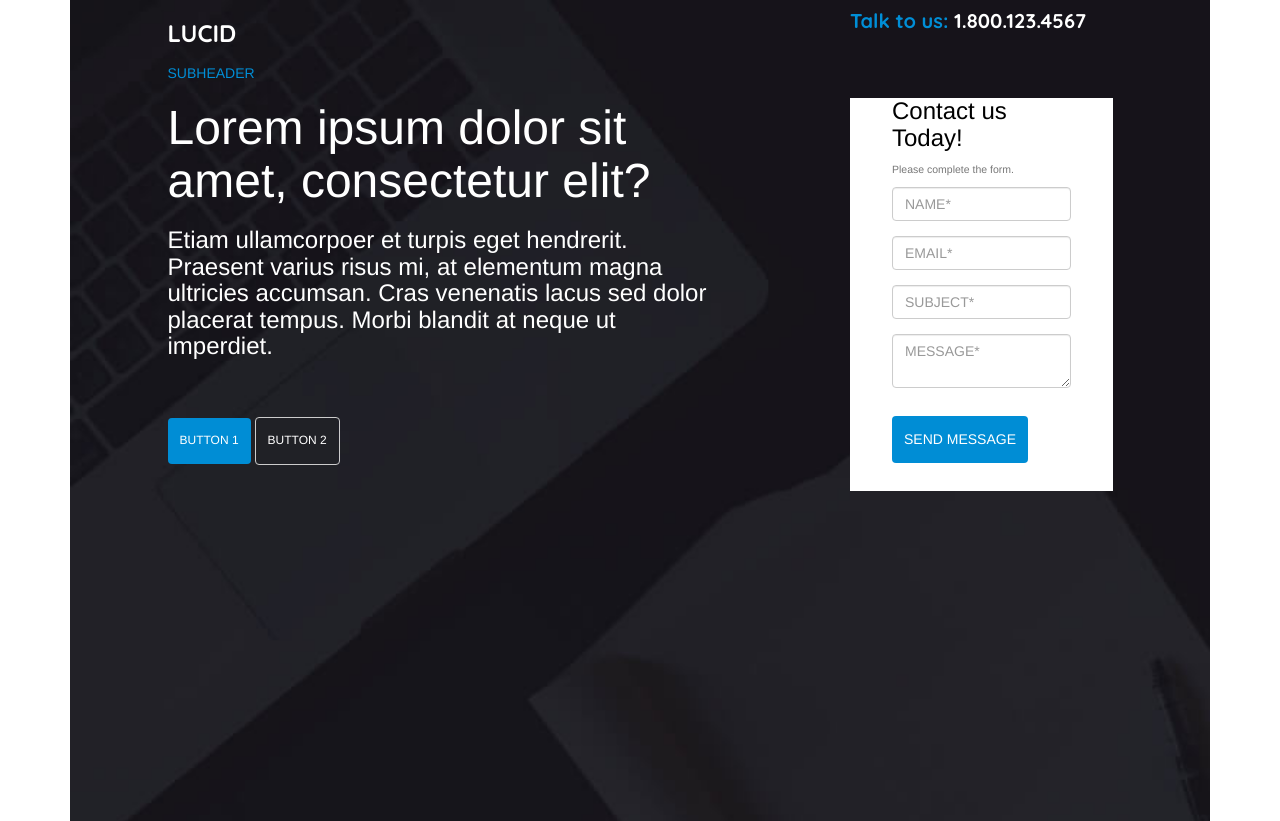
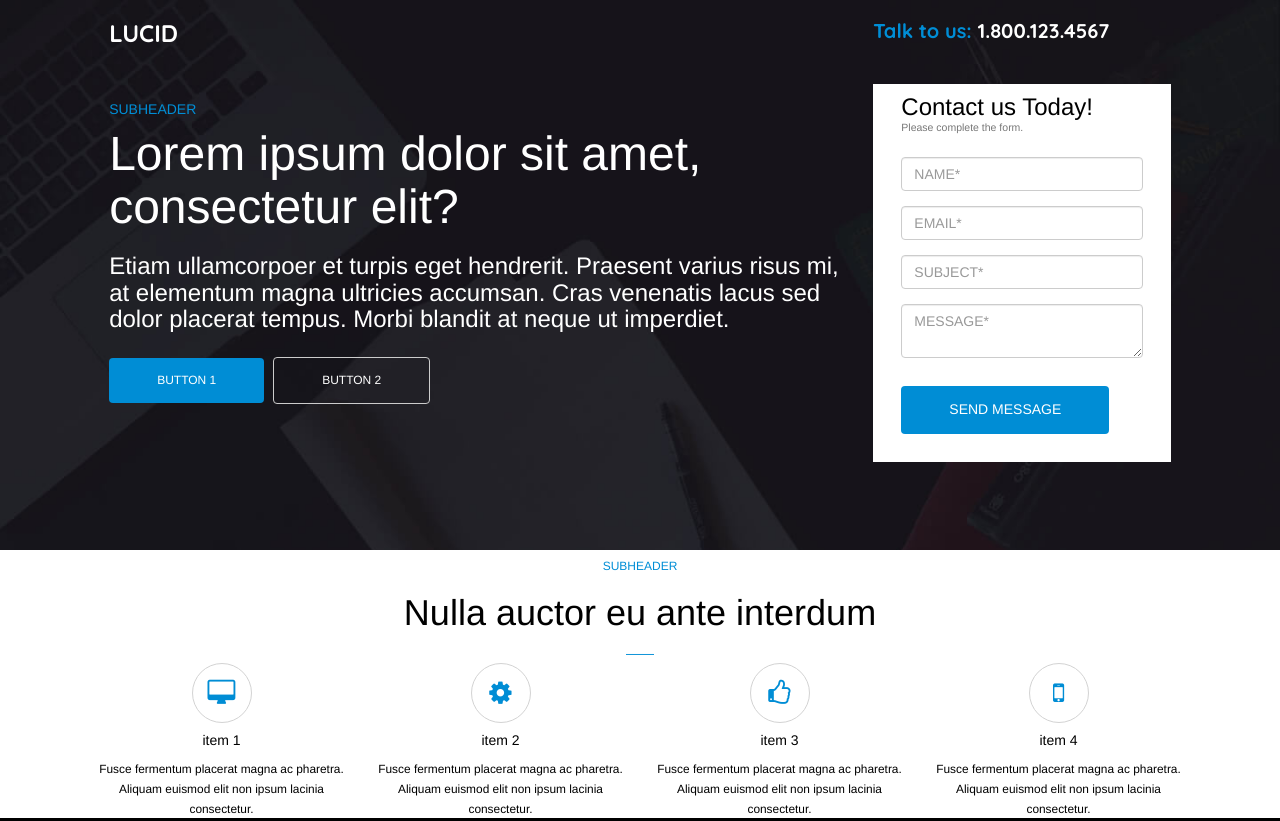
Before and after one commit to jaroot32/MechanixSite, a website: page index.html in a window 1280 px wide. Shown: the top 821 px of the page. Drawn offline with nearby package versions, Linux system fonts and the light colour scheme.

Commit message:
update: layout updated

```diff
--- a/css/styles.css
+++ b/css/styles.css
@@ -20,10 +20,14 @@ body {
 .phonenumber {
 	color: #fff;
 }
+.subheader {
+	padding-top: 36px;
+}
 .sub {
 	color: #008ED6;
 }
 .mega {
+	margin-top: 1px;
 	font-size: 48px;
 }
 .button1 {
@@ -35,8 +39,17 @@ body {
 	background-color: transparent;
 	color: #fff;
 }
+button.btn.btn-default.button2 {
+	margin-left: 5px;
+}
+button.btn.btn-default.button1 h6 {
+	padding: 0 36px 0 36px;
+}
+button.btn.btn-default.button2 h6 {
+	padding: 0 36px 0 36px;
+}
 .buttongroup {
-	padding-top: 48px;
+	margin-top: 24px;
 }
 .laptop-image {
 	max-width: 100%;
@@ -52,8 +65,20 @@ form {
 	background-color: #fff;
 	color: #000;
 }
-.formformat {
-	margin: 3em
+.form-format {
+	margin: 2em
+}
+.contact {
+	padding-top: 10px;
+	margin-bottom: 1px;
+}
+.complete {
+	margin-top: 1px;
+	padding-bottom: 15px;
+	line-height: 70%;
+}
+button.btn.btn-default.button1form h5 {
+	padding: 0 36px 0 36px;
 }
 .button1form {
 	margin: 2em 2em 2em 0;
@@ -100,3 +125,29 @@ footer {
 .fa-linkedin, .fa-facebook {
 	color: grey;
 }
+/* Extra small devices (phones, less than 768px) */
+/* No media query since this is the default in Bootstrap */
+
+/* Small devices (tablets, 768px and up) */
+@media (min-width: @screen-sm-min) { ... }
+
+/* Medium devices (desktops, 992px and up) */
+@media (min-width: @screen-md-min) {
+
+
+}
+
+/* Large devices (large desktops, 1200px and up) */
+@media only screen and (min-width: 1200px) {
+    /* styles for wide screens */
+    .laptop-image {
+	max-width: 100%;
+	height: 550px;
+	background-image: url("laptopimage.jpg");
+	background-repeat: no-repeat;
+	-webkit-background-size: cover;
+  	-moz-background-size: cover;
+  	-o-background-size: cover;
+  	background-size: cover;
+}
+}
--- a/index.html
+++ b/index.html
@@ -22,19 +22,20 @@
     <![endif]-->
 </head>
 
-<body class="container">
+<body class="container-fluid">
     <header>
         <div class="laptop-image">
             <div class="row">
-                <div class="col-md-offset-1 col-md-1">
+                <div class="col-md-offset-1 col-md-1 col-lg-offset-1 col-lg-1">
                     <h3 class="logo">LUCID</h3>
                 </div>
-                <div class="col-lg-offset-6 col-lg-3">
-                    <h4 class="phone"><span class="phoneblue">Talk to us:</span><a class="phonenumber" href="tel://1-800-123-4567"> 1.800.123.4567</a></h4>
+                <div class="col-md-offset-5 col-md-4 col-lg-offset-6 col-lg-3">
+                    <h3 class="phone"><span class="phoneblue">Talk to us:</span><a class="phonenumber" href="tel://1-800-123-4567"> 1.800.123.4567</a></h3>
                 </div>
             </div>
             <div class="row">
-                <div class="col-lg-offset-1 col-lg-6">
+                <div class="col-md-offset-1 col-md-6 col-lg-offset-1 col-lg-7">
+                    <div class="subheader">
                     <h5 class="sub">SUBHEADER</h5>
                     <h1 class="mega">Lorem ipsum dolor sit amet, consectetur elit?</h1>
                     <h3>Etiam ullamcorpoer et turpis eget hendrerit. Praesent varius risus mi, at elementum magna ultricies accumsan. Cras venenatis lacus sed dolor placerat tempus. Morbi blandit at neque ut imperdiet.</h3>
@@ -42,12 +43,13 @@
                     <button class="btn btn-default button1" type="button"><h6>BUTTON 1</h6></button>
                     <button class="btn btn-default button2" type="button"><h6>BUTTON 2</h6></button>
                     </div>
+                    </div>
                 </div>
-                <div class="col-lg-offset-1 col-lg-3">
+                <div class="col-md-4 col-lg-3">
                     <form>
-                        <div class="formformat">
-                            <h3>Contact us Today!</h3>
-                            <h5><small>Please complete the form.</small></h5>
+                        <div class="form-format">
+                            <h3 class="contact">Contact us Today!</h3>
+                            <h5 class="complete"><small>Please complete the form.</small></h5>
                             <div class="form-group">
                                 <input type="text" class="form-control" id="exampleInputName2" placeholder="NAME*">
                             </div>
```
